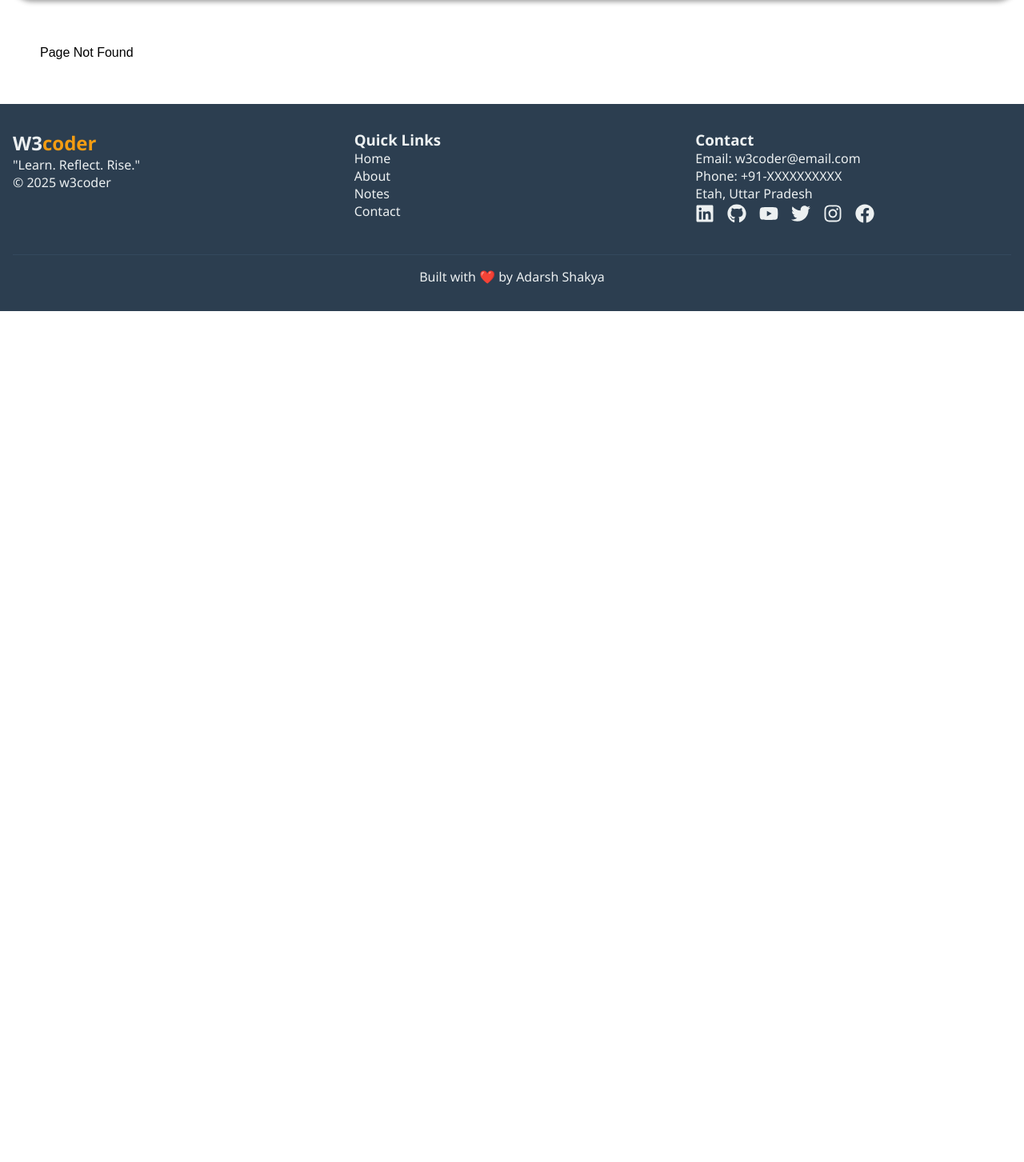
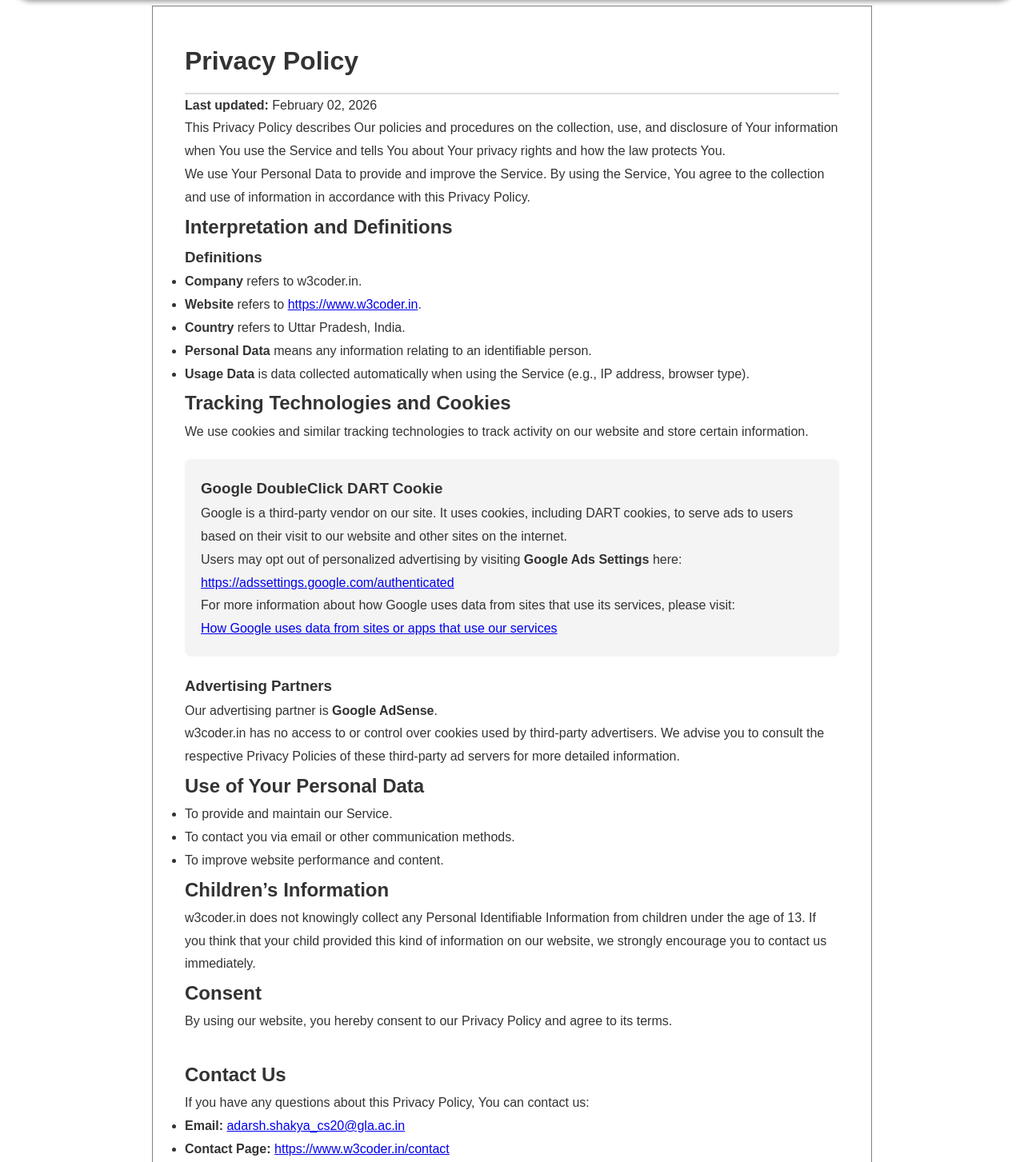
Before and after one commit to Adarsh-shakya/W3coder.in, a React (Vite) app: page /privacy-policy in a window 1280 px wide. Shown: the part 77-1530 px from the top of the page at 80% size. Before the commit the page ends 800 px from the top, so only its background shows below. Built offline with nearby package versions, Linux system fonts and the light colour scheme.

Commit message:
privacy_page

```diff
--- a/src/App.jsx
+++ b/src/App.jsx
@@ -9,6 +9,8 @@ import Footer from "./Components/Footer.jsx";
 // Pages
 import Home from "./Pages/Home.jsx";        // Landing Page
 import CoursePage from "./Pages/CoursePage.jsx"; // Main Study Page (Jisme Sidebar hoga)
+
+import PrivacyPolicy from "./Components/PrivacyPolicy.jsx";
 
 import "./Styles/App.css"; // Global Styles
 
@@ -32,6 +34,7 @@ const App = () => {
                 :topic?  = intro/syntax (Question mark ? ka matlab hai ye optional hai)
             */}
             <Route path="/course/:subject/:topic?" element={<CoursePage />} />
+            <Route path="/privacy-policy" element={<PrivacyPolicy />} />
 
             {/* Route 3: 404 Page (Agar koi galat link dale) */}
             <Route path="*" element={<div style={{padding:'50px'}}>Page Not Found</div>} />
--- a/src/Components/Footer.jsx
+++ b/src/Components/Footer.jsx
@@ -1,4 +1,5 @@
 import React from "react";
+import { Link } from 'react-router-dom';
 import '../Styles/footer.css';
 import { FaLinkedin, FaGithub, FaYoutube, FaTwitter, FaInstagram, FaFacebook } from "react-icons/fa";
 
@@ -15,10 +16,11 @@ const Footer = () => {
         <div className="footer-section links">
           <h3>Quick Links</h3>
           <ul>
-            <li><a href="/">Home</a></li>
-            <li><a href="/about">About</a></li>
-            <li><a href="/notes">Notes</a></li>
-            <li><a href="/contact">Contact</a></li>
+           <Link to="/privacy-policy">Privacy Policy</Link>
+            <li><a href="/about">About Us</a></li>
+            <li><a href="/Terms&Conditions">Terms and Conditions</a></li>
+            <li><a href="/contact">Contact Us</a></li>
+            <li><a href="Disclaimer">Disclaimer</a></li>
           </ul>
         </div>
 
--- /dev/null
+++ b/src/Components/PrivacyPolicy.jsx
@@ -0,0 +1,84 @@
+import React from 'react';
+///import '../Styles/CoursePage.css'; // अपनी CSS फाइल का पाथ सही रखें
+
+const PrivacyPolicy = () => {
+  return (
+    <div className="privacy-container" style={{ padding: '40px', maxWidth: '900px', margin: '0 auto', fontFamily: 'Arial, sans-serif', lineHeight: '1.8', color: '#333', border:"1px solid gray" }}>
+
+      <h1 style={{ borderBottom: '2px solid #ddd', paddingBottom: '10px' }}>Privacy Policy</h1>
+      <p><strong>Last updated:</strong> February 02, 2026</p>
+
+      <p>
+        This Privacy Policy describes Our policies and procedures on the collection, use, and disclosure of Your information when You use the Service and tells You about Your privacy rights and how the law protects You.
+      </p>
+      <p>
+        We use Your Personal Data to provide and improve the Service. By using the Service, You agree to the collection and use of information in accordance with this Privacy Policy.
+      </p>
+
+      <h2>Interpretation and Definitions</h2>
+
+      <h3>Definitions</h3>
+      <ul>
+        <li><strong>Company</strong> refers to w3coder.in.</li>
+        <li><strong>Website</strong> refers to <a href="https://www.w3coder.in">https://www.w3coder.in</a>.</li>
+        <li><strong>Country</strong> refers to Uttar Pradesh, India.</li>
+        <li><strong>Personal Data</strong> means any information relating to an identifiable person.</li>
+        <li><strong>Usage Data</strong> is data collected automatically when using the Service (e.g., IP address, browser type).</li>
+      </ul>
+
+      <h2>Tracking Technologies and Cookies</h2>
+      <p>
+        We use cookies and similar tracking technologies to track activity on our website and store certain information.
+      </p>
+
+      {/* --- ADSENSE SPECIFIC SECTION (Most Important) --- */}
+      <div style={{ background: '#f4f4f4', padding: '20px', borderRadius: '8px', margin: '20px 0' }}>
+        <h3>Google DoubleClick DART Cookie</h3>
+        <p>
+          Google is a third-party vendor on our site. It uses cookies, including DART cookies, to serve ads to users based on their visit to our website and other sites on the internet.
+        </p>
+        <p>
+          Users may opt out of personalized advertising by visiting <strong>Google Ads Settings</strong> here: <br />
+          <a href="https://adssettings.google.com/authenticated" target="_blank" rel="noopener noreferrer">https://adssettings.google.com/authenticated</a>
+        </p>
+        <p>
+          For more information about how Google uses data from sites that use its services, please visit: <br />
+          <a href="https://policies.google.com/technologies/partner-sites" target="_blank" rel="noopener noreferrer">How Google uses data from sites or apps that use our services</a>
+        </p>
+      </div>
+
+      <h3>Advertising Partners</h3>
+      <p>Our advertising partner is <strong>Google AdSense</strong>.</p>
+      <p>
+        w3coder.in has no access to or control over cookies used by third-party advertisers. We advise you to consult the respective Privacy Policies of these third-party ad servers for more detailed information.
+      </p>
+
+      <h2>Use of Your Personal Data</h2>
+      <ul>
+        <li>To provide and maintain our Service.</li>
+        <li>To contact you via email or other communication methods.</li>
+        <li>To improve website performance and content.</li>
+      </ul>
+
+      <h2>Children’s Information</h2>
+      <p>
+        w3coder.in does not knowingly collect any Personal Identifiable Information from children under the age of 13. If you think that your child provided this kind of information on our website, we strongly encourage you to contact us immediately.
+      </p>
+
+      <h2>Consent</h2>
+      <p>
+        By using our website, you hereby consent to our Privacy Policy and agree to its terms.
+      </p>
+
+      <h2 style={{ marginTop: '30px' }}>Contact Us</h2>
+      <p>If you have any questions about this Privacy Policy, You can contact us:</p>
+      <ul>
+        <li><strong>Email:</strong> <a href="mailto:adarsh.shakya_cs20@gla.ac.in">adarsh.shakya_cs20@gla.ac.in</a></li>
+        <li><strong>Contact Page:</strong> <a href="https://www.w3coder.in/contact" target="_blank" rel="noopener noreferrer">https://www.w3coder.in/contact</a></li>
+      </ul>
+
+    </div>
+  );
+};
+
+export default PrivacyPolicy;
--- a/src/Pages/CoursePage.jsx
+++ b/src/Pages/CoursePage.jsx
@@ -12,6 +12,7 @@ import { pythonData } from '../data/pythonData';
 import { htmlData } from '../data/htmlData';
 import { javascriptData } from '../data/javascriptData';
 import { cssData } from '../data/cssData';
+
 
 // CSS File (Niche diya hai code iska)
 import '../Styles/CoursePage.css';
```
